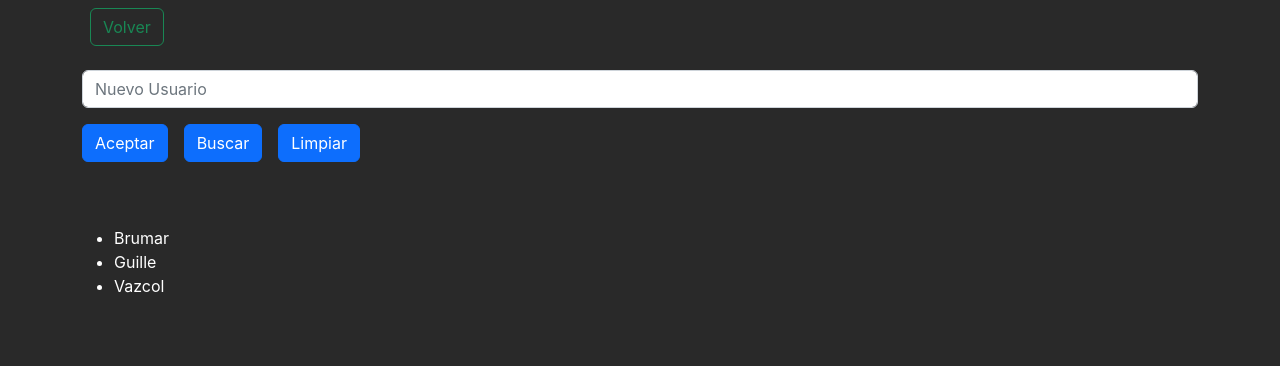
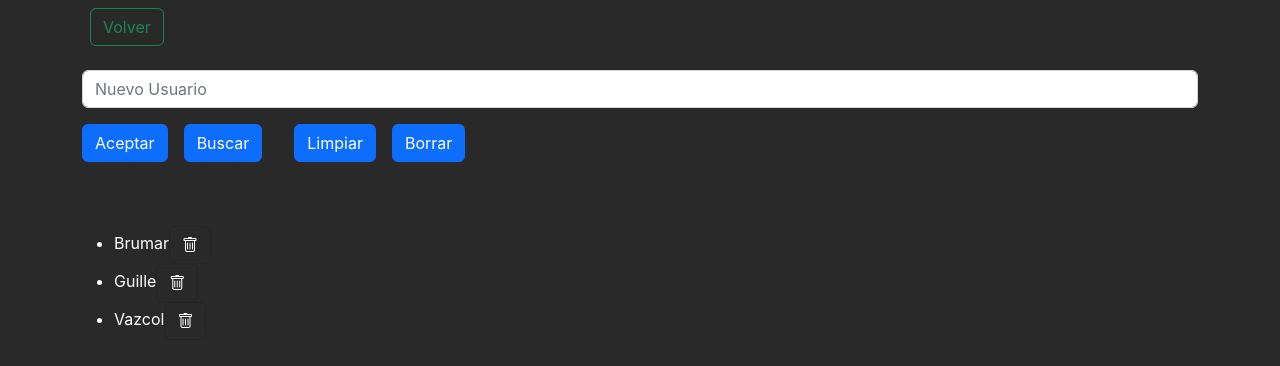
Before and after one commit to SebaGNH/LC-Memorize-VYB, a React (Vite) app: page /StateInitial in a window 1280 px wide. Shown: the top 366 px of the page. Built offline with nearby package versions, Linux system fonts and the light colour scheme.

Commit message:
se grega método para eliminar e íconos de bootstrap

```diff
--- a/src/L_01_State/StateInitial.jsx
+++ b/src/L_01_State/StateInitial.jsx
@@ -27,6 +27,10 @@ export const StateInitial = () => {
       }
     ),[users, search]);
 
+    const handleDelete = (idDeleted)=> {
+      setUsers(users => users.filter( user => user.id !== idDeleted))
+    }
+
   return (
     <>
       <ButtonBack />
@@ -37,7 +41,7 @@ export const StateInitial = () => {
       />
 
 
-      <List users={usersFiltered}/>
+      <List users={usersFiltered} handleDelete={handleDelete}/>
     </>
   )
 }
--- a/src/L_01_State/components/Formu.jsx
+++ b/src/L_01_State/components/Formu.jsx
@@ -18,6 +18,7 @@ export const Formu = ({ setUsers, setSearch}) => {
   const handleClean = () => {
     setSearch('')
   }
+
   return (
     <>
       <input
@@ -41,9 +42,14 @@ export const Formu = ({ setUsers, setSearch}) => {
       </button>
 
       <button
-        className='btn btn-primary ml-3'
+        className='btn btn-primary m-3'
         onClick={handleClean}
       >Limpiar
+      </button>
+      <button
+        className='btn btn-primary ml-3'
+        onClick={()=> handleDelete()}
+      >Borrar
       </button>
     </>
   )
--- a/src/L_01_State/components/List.jsx
+++ b/src/L_01_State/components/List.jsx
@@ -1,10 +1,16 @@
 
-export const List = ({ users }) => {
+export const List = ({ users, handleDelete }) => {
   return (
     <ul className='mt-5'>
     {
       users.map(user =>
-        <li key={ user.id } > {user.name} </li>
+        <li key={ user.id } >
+          {user.name}
+          <button
+            className="btn btn-dark bg-transparent bi bi-trash"
+            onClick={() => handleDelete(user.id)}
+          ></button>
+          </li>
       )
     }
   </ul>
--- a/src/index.css
+++ b/src/index.css
@@ -1,4 +1,6 @@
 @import url('https://cdn.jsdelivr.net/npm/bootstrap@5.2.2/dist/css/bootstrap.min.css');
+
+@import url("https://cdn.jsdelivr.net/npm/bootstrap-icons@1.11.1/font/bootstrap-icons.css");
 
 * {
   margin: 0;
```
